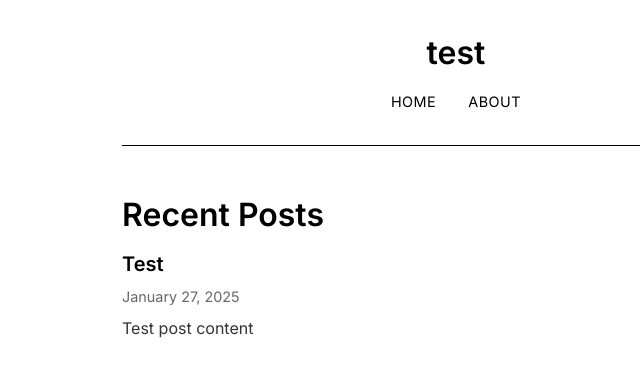
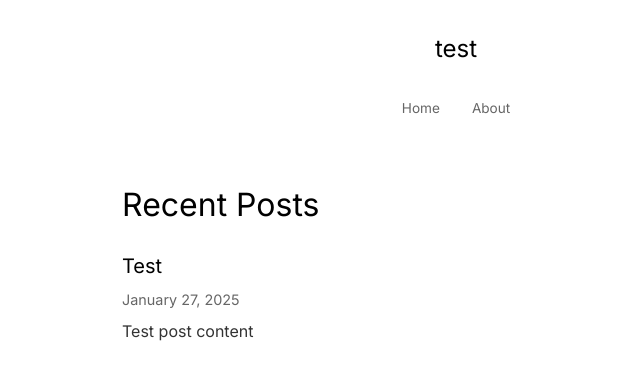
Before and after one commit to nyudenkov/nyudenkob.github.io, a Jekyll site: the page built from index.md, in a window 1280 px wide. Shown: the top 380 px of the page, without its empty margins (184-824 px from the left). Built offline with Jekyll 4.4.1, drawn with Linux system fonts in a browser that asks for light colours.

Commit message:
Refactor styles for header, navigation, and footer; adjust typography and spacing for improved readability

```diff
--- a/assets/css/style.scss
+++ b/assets/css/style.scss
@@ -36,16 +36,14 @@ body {
 
 /* Header */
 .site-header {
-    margin-bottom: 3rem;
+    margin-bottom: 4rem;
     text-align: center;
-    border-bottom: 1px solid #000;
-    padding-bottom: 2rem;
 }
 
 .site-title {
-    font-size: 2rem;
-    font-weight: 600;
-    margin-bottom: 1rem;
+    font-size: 1.5rem;
+    font-weight: 400;
+    margin-bottom: 2rem;
 }
 
 .site-title a {
@@ -54,7 +52,7 @@ body {
 }
 
 .site-title a:hover {
-    text-decoration: underline;
+    opacity: 0.7;
 }
 
 .site-nav {
@@ -64,16 +62,14 @@ body {
 }
 
 .site-nav a {
-    color: #000;
+    color: #666;
     text-decoration: none;
     font-weight: 400;
-    text-transform: uppercase;
-    letter-spacing: 0.5px;
-    font-size: 0.9rem;
+    font-size: 0.85rem;
 }
 
 .site-nav a:hover {
-    text-decoration: underline;
+    color: #000;
 }
 
 /* Main content */
@@ -83,9 +79,9 @@ body {
 
 /* Typography */
 h1, h2, h3, h4, h5, h6 {
-    font-weight: 600;
-    line-height: 1.3;
-    margin-bottom: 1rem;
+    font-weight: 400;
+    line-height: 1.4;
+    margin-bottom: 1.5rem;
 }
 
 h1 { font-size: 2rem; }
@@ -102,7 +98,7 @@ a {
 }
 
 a:hover {
-    text-decoration: none;
+    opacity: 0.7;
 }
 
 /* Lists */
@@ -142,8 +138,7 @@ img {
     max-width: 100%;
     height: auto;
     display: block;
-    margin: 1.5rem auto;
-    border: 1px solid #000;
+    margin: 2rem auto;
 }
 
 /* Post styles */
@@ -153,14 +148,9 @@ img {
 }
 
 .post-list-item {
-    margin-bottom: 2rem;
-    padding-bottom: 2rem;
-    border-bottom: 1px solid #eee;
+    margin-bottom: 3rem;
 }
 
-.post-list-item:last-child {
-    border-bottom: none;
-}
 
 .post-list-title {
     font-size: 1.25rem;
@@ -173,7 +163,7 @@ img {
 }
 
 .post-list-title a:hover {
-    text-decoration: underline;
+    opacity: 0.7;
 }
 
 .post-list-date {
@@ -189,15 +179,14 @@ img {
 
 /* Individual post */
 .post-header {
-    margin-bottom: 2rem;
+    margin-bottom: 3rem;
     text-align: center;
-    border-bottom: 1px solid #eee;
-    padding-bottom: 1rem;
 }
 
 .post-title {
-    font-size: 2rem;
-    margin-bottom: 0.5rem;
+    font-size: 1.5rem;
+    font-weight: 400;
+    margin-bottom: 1rem;
 }
 
 .post-date {
@@ -210,8 +199,7 @@ img {
 }
 
 .post-footer {
-    border-top: 1px solid #eee;
-    padding-top: 2rem;
+    margin-top: 4rem;
 }
 
 .post-nav {
@@ -227,17 +215,15 @@ img {
 }
 
 .prev-post:hover, .next-post:hover {
-    text-decoration: underline;
+    opacity: 0.7;
 }
 
 /* Footer */
 .site-footer {
-    margin-top: 3rem;
+    margin-top: 4rem;
     text-align: center;
-    border-top: 1px solid #000;
-    padding-top: 2rem;
-    color: #666;
-    font-size: 0.9rem;
+    color: #999;
+    font-size: 0.8rem;
 }
 
 /* Responsive design */
```
